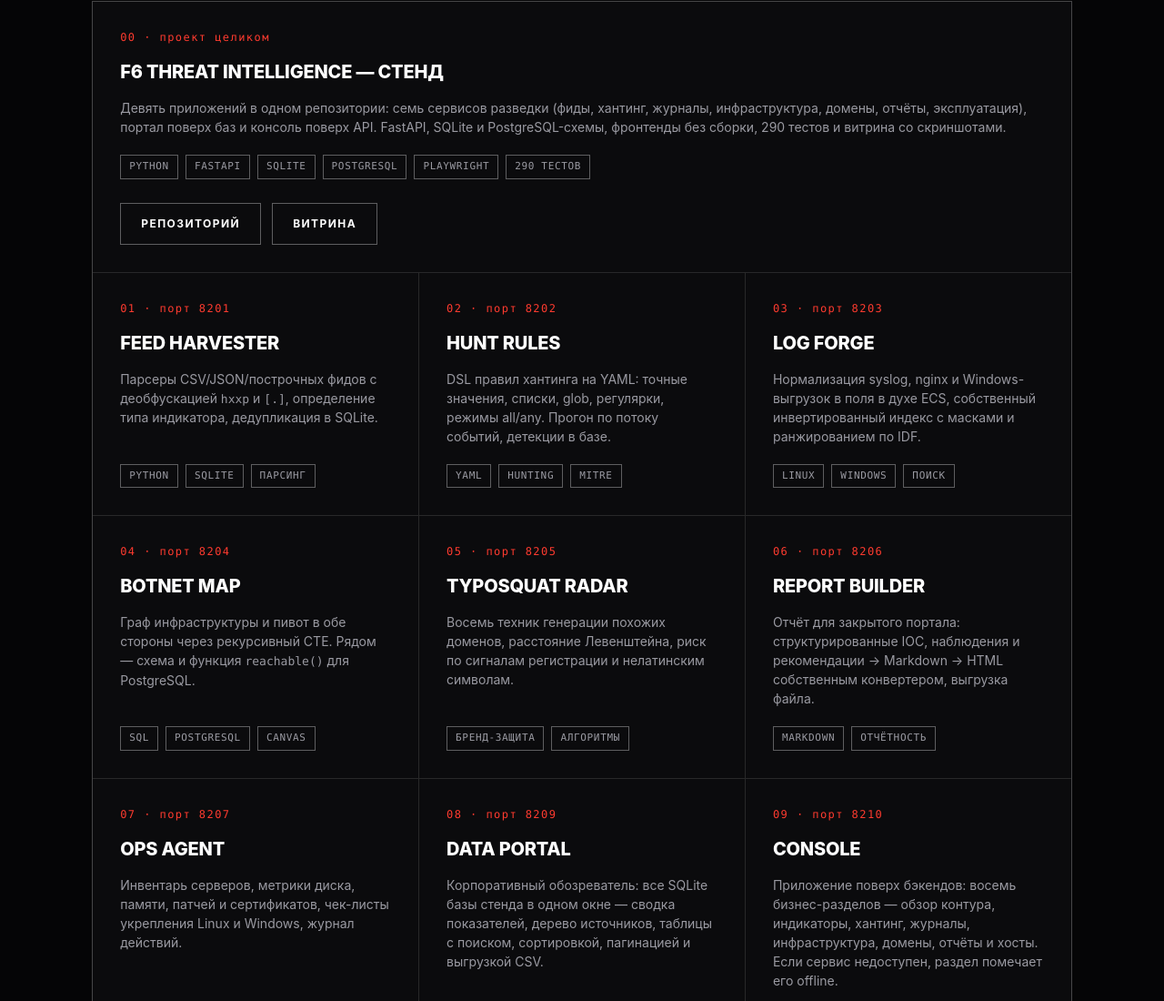
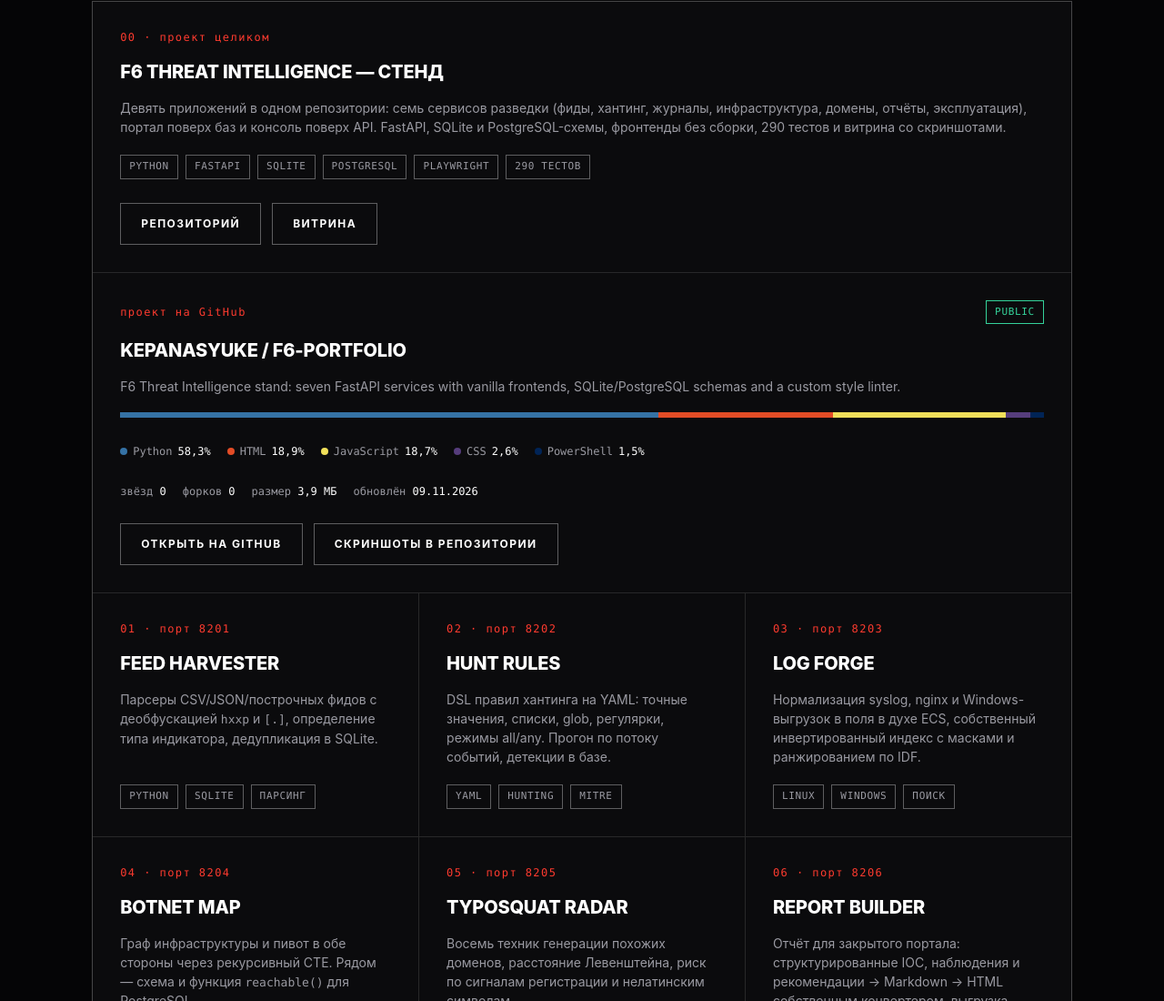
Before and after one commit to kepanasyuke/f6-portfolio, a plain HTML site: page site/index.html in a window 1280 px wide. Shown: the part 972-2072 px from the top of the page at 91% size. Drawn offline with Linux system fonts and the light colour scheme; no server answers.

Commit message:
Показать на портфолио карточку репозитория с живыми данными GitHub

```diff
--- a/site/index.html
+++ b/site/index.html
@@ -5,6 +5,54 @@
     <meta name="viewport" content="width=device-width, initial-scale=1" />
     <title>F6 · Threat Intelligence — портфолио стенда</title>
     <link rel="stylesheet" href="/shared/f6.css" />
+    <style>
+      .gh__bar {
+        display: flex;
+        height: 6px;
+        margin: 4px 0 14px;
+        overflow: hidden;
+        background: var(--line);
+      }
+
+      .gh__bar i {
+        height: 100%;
+      }
+
+      .gh__meta {
+        display: flex;
+        flex-wrap: wrap;
+        gap: 18px;
+        color: var(--muted);
+        font-family: var(--mono);
+        font-size: 12px;
+      }
+
+      .gh__meta b {
+        color: var(--fg);
+        font-weight: 400;
+      }
+
+      .gh__lang {
+        display: inline-flex;
+        align-items: center;
+        gap: 6px;
+      }
+
+      .gh__lang i {
+        width: 8px;
+        height: 8px;
+        border-radius: 50%;
+      }
+
+      .gh__title a {
+        color: inherit;
+        text-decoration: none;
+      }
+
+      .gh__title a:hover {
+        color: var(--accent);
+      }
+    </style>
   </head>
   <body>
     <canvas class="clouds" id="clouds"></canvas>
@@ -59,6 +107,43 @@
             <div class="row" style="margin-top: 12px">
               <a class="btn btn--ghost" href="https://github.com/kepanasyuke/f6-portfolio" target="_blank" rel="noreferrer">Репозиторий</a>
               <a class="btn btn--ghost" href="/docs/">Витрина</a>
+            </div>
+          </div>
+          <div class="card gh" style="grid-column: 1 / -1">
+            <div class="between">
+              <span class="card__index">проект на GitHub</span>
+              <span class="badge badge--ok" id="gh-visibility">public</span>
+            </div>
+            <h3 class="card__title gh__title">
+              <a href="https://github.com/kepanasyuke/f6-portfolio" target="_blank" rel="noreferrer">kepanasyuke / f6-portfolio</a>
+            </h3>
+            <p class="card__text" id="gh-description">
+              F6 Threat Intelligence stand: seven FastAPI services with vanilla frontends, SQLite/PostgreSQL
+              schemas and a custom style linter.
+            </p>
+            <div class="gh__bar" id="gh-bar">
+              <i style="width: 58.3%; background: #3572a5"></i>
+              <i style="width: 18.9%; background: #e34c26"></i>
+              <i style="width: 18.7%; background: #f1e05a"></i>
+              <i style="width: 2.6%; background: #563d7c"></i>
+              <i style="width: 1.5%; background: #012456"></i>
+            </div>
+            <div class="gh__meta">
+              <span class="gh__lang"><i style="background: #3572a5"></i>Python <b>58,3%</b></span>
+              <span class="gh__lang"><i style="background: #e34c26"></i>HTML <b>18,9%</b></span>
+              <span class="gh__lang"><i style="background: #f1e05a"></i>JavaScript <b>18,7%</b></span>
+              <span class="gh__lang"><i style="background: #563d7c"></i>CSS <b>2,6%</b></span>
+              <span class="gh__lang"><i style="background: #012456"></i>PowerShell <b>1,5%</b></span>
+            </div>
+            <div class="gh__meta" style="margin-top: 12px">
+              <span>звёзд <b id="gh-stars">0</b></span>
+              <span>форков <b id="gh-forks">0</b></span>
+              <span>размер <b id="gh-size">3,9 МБ</b></span>
+              <span>обновлён <b id="gh-updated">09.11.2026</b></span>
+            </div>
+            <div class="row" style="margin-top: 12px">
+              <a class="btn btn--ghost" href="https://github.com/kepanasyuke/f6-portfolio" target="_blank" rel="noreferrer">Открыть на GitHub</a>
+              <a class="btn btn--ghost" href="https://github.com/kepanasyuke/f6-portfolio/tree/master/docs/screens" target="_blank" rel="noreferrer">Скриншоты в репозитории</a>
             </div>
           </div>
           <a class="card" href="http://127.0.0.1:8201" target="_blank" rel="noreferrer">
@@ -307,8 +392,26 @@
         document.querySelector("#clock").textContent = now.toLocaleTimeString("ru-RU");
       }
 
+      function fill(id, value) {
+        const node = document.querySelector(`#${id}`);
+        if (node) node.textContent = String(value);
+      }
+
+      async function refreshGithub() {
+        const response = await fetch("https://api.github.com/repos/kepanasyuke/f6-portfolio");
+        if (!response.ok) return null;
+        const repo = await response.json();
+        fill("gh-stars", repo.stargazers_count);
+        fill("gh-forks", repo.forks_count);
+        fill("gh-size", `${(repo.size / 1024).toFixed(1).replace(".", ",")} МБ`);
+        fill("gh-updated", new Date(repo.updated_at).toLocaleDateString("ru-RU"));
+        fill("gh-visibility", repo.private ? "private" : "public");
+        return repo;
+      }
+
       tick();
       setInterval(tick, 1000);
+      refreshGithub().catch(() => null);
     </script>
   </body>
 </html>
```
Also changed, not shown: docs/gifs/console.gif, docs/gifs/hunting.gif, docs/gifs/portal.gif, docs/gifs/radar.gif, docs/screens/00-gallery.png, docs/screens/01-site.png, docs/screens/02-feed-harvester.png, docs/screens/03-hunt-rules.png, docs/screens/04-log-forge.png, docs/screens/05-botnet-map.png, docs/screens/06-typosquat-radar.png, docs/screens/07-report-builder.png, docs/screens/08-ops-agent.png, docs/screens/09-data-portal.png, 1 more files.
